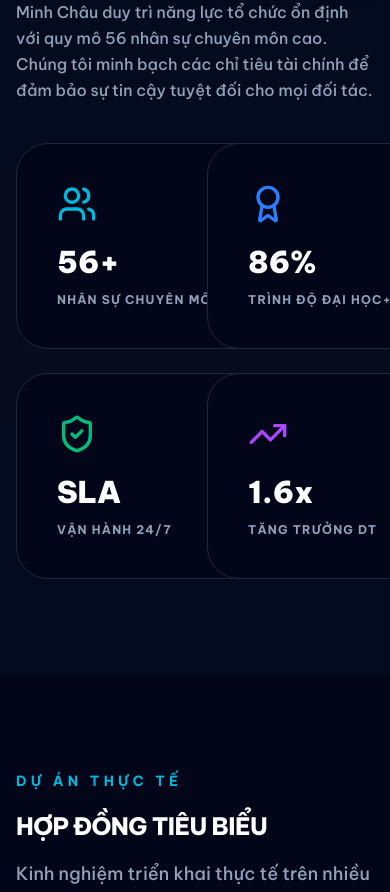
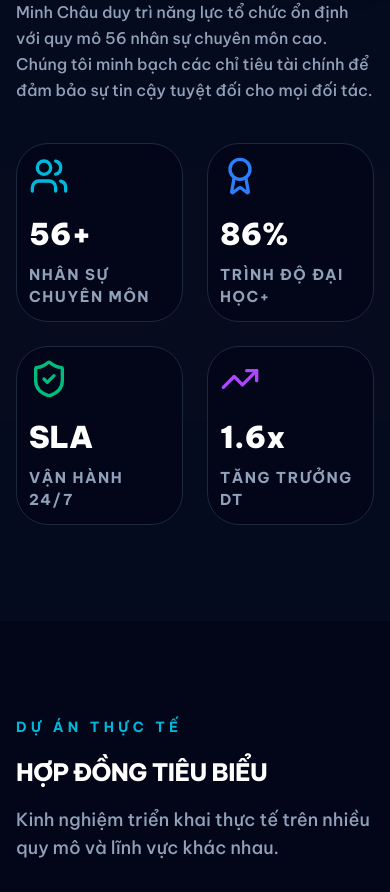
Before and after one commit to LeAnhTu-Github/Minhchau-landingpage-v2, a Next.js app: page / in a window 390 px wide. Shown: the part 5168-6060 px from the top of the page. Built offline with nearby package versions, Linux system fonts and the light colour scheme.

Commit message:
refactor: Adjust padding and text size in financial stats section for improved responsiveness

```diff
--- a/components/sections/financial-stats.tsx
+++ b/components/sections/financial-stats.tsx
@@ -86,7 +86,7 @@ export default function FinancialStats() {
                   key={i}
                   direction="up"
                   delay={0.3 + i * 0.1}
-                  className="p-10 w-70 rounded-[32px] bg-slate-950 border border-slate-800 flex flex-col gap-3 group hover:border-cyan-500/30 transition-all duration-500"
+                  className="p-3 md:p-10 w-fullmd:w-70 rounded-[32px] bg-slate-950 border border-slate-800 flex flex-col gap-3 group hover:border-cyan-500/30 transition-all duration-500"
                 >
                   <item.icon className={`w-10 h-10 ${item.color} mb-2 group-hover:scale-110 transition-transform`} />
                   <p className="text-3xl font-black text-white flex items-center">
@@ -96,7 +96,7 @@ export default function FinancialStats() {
                     ) : null}
                     {item.suffix && <span>{item.suffix}</span>}
                   </p>
-                  <p className="text-xs text-slate-400 font-bold uppercase tracking-widest">{item.label}</p>
+                  <p className="text-[15px] md:text-xs text-slate-400 font-bold uppercase tracking-widest">{item.label}</p>
                 </FadeInView>
               ))}
             </div>
```
